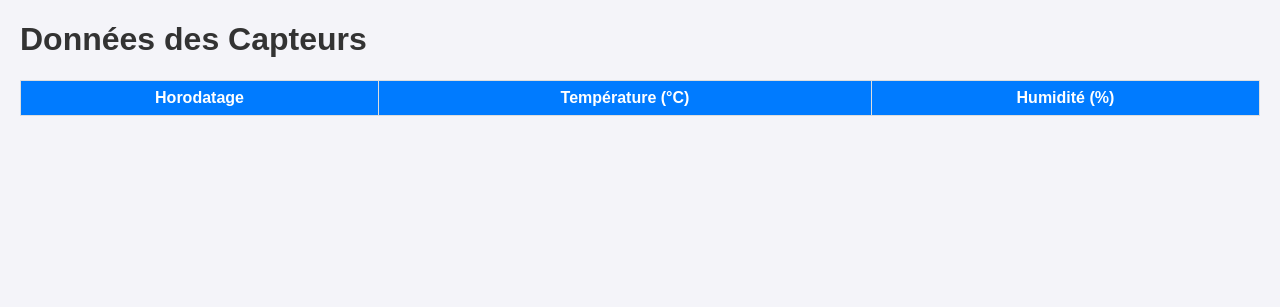
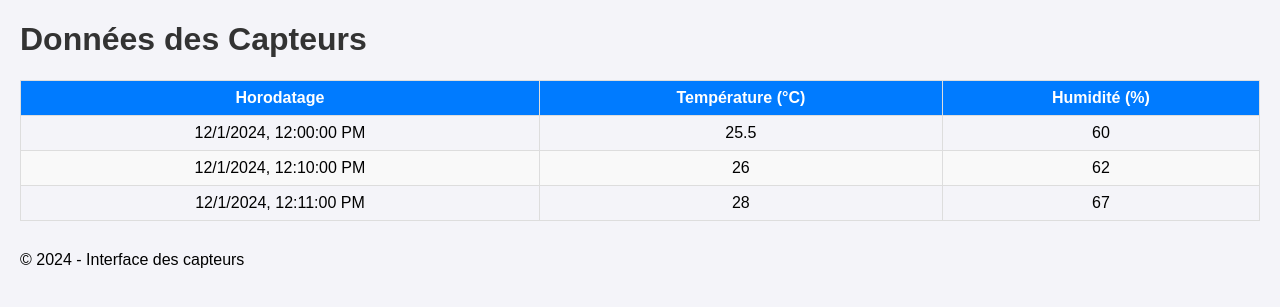
Before and after one commit to m-spi/ROC, a Flask app: page / in a window 1280 px wide. Shown: the top 307 px of the page. Run offline with Flask 3, Linux system fonts and the light colour scheme; lists and menus that the app fills with data are empty; some libraries are stand-ins or nearby versions.

Commit message:
Lecture fichier JSON + template Jinja

```diff
--- a/app.py
+++ b/app.py
@@ -1,14 +1,35 @@
 from flask import Flask, render_template, request, jsonify
 #from database_final import create_table, insert_data, get_sensor_data
+import json
 
 app = Flask(__name__)
 
-# Initialiser la base de données et créer la table si nécessaire
 #create_table()
+
+JSON_FILE = "sensor_data.json"
+
+def read_json():
+    try:
+        with open(JSON_FILE, "r") as file:
+            return json.load(file)
+    except FileNotFoundError:
+        return []  # Retourner une liste vide si le fichier n'existe pas
+    except json.JSONDecodeError:
+        return []  # Retourner une liste vide si le contenu est invalide
+
+def write_json(data):
+    try:
+        with open(JSON_FILE, "r") as file:
+            json.dump(data, file, indent=4)
+    except Exception as e:
+        print(f"Erreur lors de l'écriture du fichier JSON : {e}")
+
+
 
 @app.route('/')
 def home():
-    return render_template('index.html')
+    sensor_data = read_json()
+    return render_template('index.html', sensor_data=sensor_data)
 
 @app.route('/update-sensor', methods=['POST'])
 def update_sensor():
@@ -19,23 +40,25 @@ def update_sensor():
             return jsonify({'status': 'error', 'message': 'Aucune donnée reçue'}), 400
 
         # Sauvegarder les données dans la base de données
-       # insert_data(data)
+        sensor_data = read_json()
+        sensor_data.append(data)
+        write_json(sensor_data)
 
         return jsonify({'status': 'success'})
     except Exception as e:
         print(f"Erreur lors du traitement : {e}")
         return jsonify({'status': 'error', 'message': 'Erreur serveur'}), 500
 
-# @app.route('/get-sensor-data', methods=['GET'])
-# def get_sensor_data_route():
-    # #try:
-    #     # Récupérer les données de la base de données
-    #     #data = get_sensor_data()
-    #     # Retourner les données sous format JSON
-    #     return jsonify(data)
-    # except Exception as e:
-    #     print(f"Erreur lors de la récupération des données : {e}")
-    #     return jsonify({'status': 'error', 'message': 'Erreur serveur'}), 500
+@app.route('/get-sensor-data', methods=['GET'])
+def get_sensor_data_route():
+     try:
+        # Récupérer les données de la base de données
+        data = read_json()
+        # Retourner les données sous format JSON
+        return jsonify(data)
+     except Exception as e:
+         print(f"Erreur lors de la récupération des données : {e}")
+         return jsonify({'status': 'error', 'message': 'Erreur serveur'}), 500
 
 if __name__ == '__main__':
-    app.run(debug=True)
+    app.run(debug=True, host='0.0.0.0', port=8080)
--- /dev/null
+++ b/sensor_data.json
@@ -0,0 +1,17 @@
+[
+    {
+        "timestamp": "2024-12-01T12:00:00",
+        "temperature": 25.5,
+        "humidity": 60
+    },
+    {
+        "timestamp": "2024-12-01T12:10:00",
+        "temperature": 26.0,
+        "humidity": 62
+    },
+    {
+        "timestamp": "2024-12-01T12:11:00",
+        "temperature": 28.0,
+        "humidity": 67
+    }
+]
--- /dev/null
+++ b/static/css/style.css
@@ -0,0 +1,38 @@
+body {
+    font-family: Arial, sans-serif;
+    margin: 20px;
+    background-color: #f4f4f9;
+}
+
+h1 {
+    color: #333;
+}
+
+table {
+    width: 100%;
+    border-collapse: collapse;
+    margin: 20px 0;
+}
+
+th, td {
+    border: 1px solid #ddd;
+    padding: 8px;
+    text-align: center;
+}
+
+th {
+    background-color: #007BFF;
+    color: white;
+}
+
+tr:nth-child(even) {
+    background-color: #f9f9f9;
+}
+
+tr:hover {
+    background-color: #f1f1f1;
+}
+
+#graph {
+    margin-top: 30px;
+}
--- /dev/null
+++ b/templates/base.html
@@ -0,0 +1,22 @@
+<!DOCTYPE html>
+<html lang="en">
+<head>
+    <meta charset="UTF-8">
+    <meta name="viewport" content="width=device-width, initial-scale=1.0">
+    <title>{% block title %}Interface Capteurs{% endblock %}</title>
+    <link rel="stylesheet" href="{{ url_for('static', filename='css/style.css') }}">
+</head>
+<body>
+    <header>
+        <h1>{% block header %}Données des Capteurs{% endblock %}</h1>
+    </header>
+
+    <main>
+        {% block content %}{% endblock %}
+    </main>
+
+    <footer>
+        <p>&copy; 2024 - Interface des capteurs</p>
+    </footer>
+</body>
+</html>
--- a/templates/index.html
+++ b/templates/index.html
@@ -1,45 +1,9 @@
-<!DOCTYPE html>
-<html lang="en">
-<head>
-    <meta charset="UTF-8">
-    <meta name="viewport" content="width=device-width, initial-scale=1.0">
-    <title>Interface Capteurs</title>
-    <style>
-        body {
-            font-family: Arial, sans-serif;
-            margin: 20px;
-            background-color: #f4f4f9;
-        }
-        h1 {
-            color: #333;
-        }
-        table {
-            width: 100%;
-            border-collapse: collapse;
-            margin: 20px 0;
-        }
-        th, td {
-            border: 1px solid #ddd;
-            padding: 8px;
-            text-align: center;
-        }
-        th {
-            background-color: #007BFF;
-            color: white;
-        }
-        tr:nth-child(even) {
-            background-color: #f9f9f9;
-        }
-        tr:hover {
-            background-color: #f1f1f1;
-        }
-        #graph {
-            margin-top: 30px;
-        }
-    </style>
-</head>
-<body>
-    <h1>Données des Capteurs</h1>
+{% extends 'base.html' %}
+
+{% block title %}Interface Capteurs{% endblock %}
+
+{% block content %}
+    <!--<h1>Données des Capteurs</h1> -->
 
     <!-- Tableau des données -->
     <table>
@@ -51,7 +15,13 @@
             </tr>
         </thead>
         <tbody id="sensor-data">
-            <!-- Les données seront insérées ici -->
+            {% for sensor in sensor_data %}
+            <tr>
+                <td>{{ sensor.timestamp }}</td>
+                <td>{{ sensor.temperature }}</td>
+                <td>{{ sensor.humidity }}</td>
+            </tr>
+            {% endfor %}
         </tbody>
     </table>
 
@@ -143,5 +113,4 @@
         // Rafraîchir les données toutes les 10 secondes
         setInterval(fetchSensorData, 10000);
     </script>
-</body>
-</html>
+{% endblock %}
```
Also changed, not shown: 1 other file.
